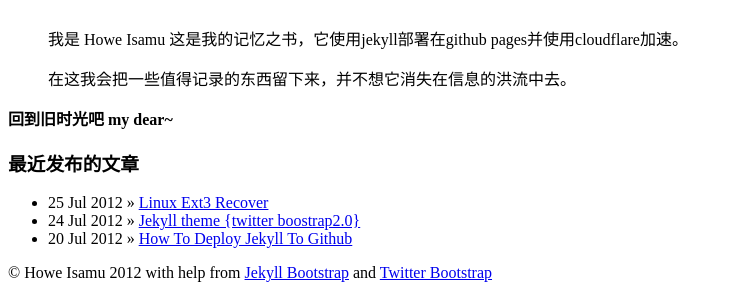
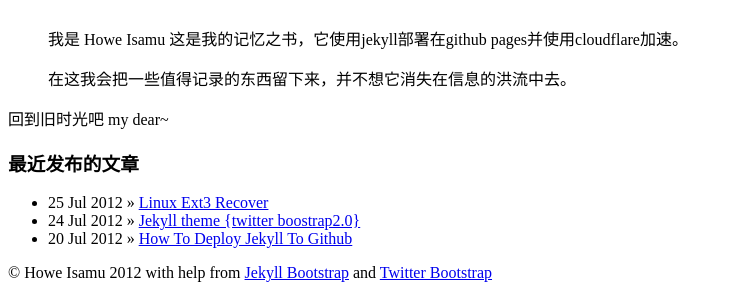
Before and after one commit to CaicnZ/old_blog, a Jekyll site: the page built from index.md, in a window 1280 px wide. Shown: the part 246-546 px from the top of the page, without its empty margins (0-733 px from the left). Built offline with Jekyll 4.4.1, drawn with Linux system fonts in a browser that asks for light colours; nearby versions of some CDN libraries; Markdown is read by kramdown in place of the engine named in the settings.

```diff
--- a/index.md
+++ b/index.md
@@ -9,7 +9,7 @@ tagline:
 
 > 在这我会把一些值得记录的东西留下来，并不想它消失在信息的洪流中去。
 
-**回到旧时光吧 my dear~**
+回到旧时光吧 my dear~
 
 
 ### 最近发布的文章
```
